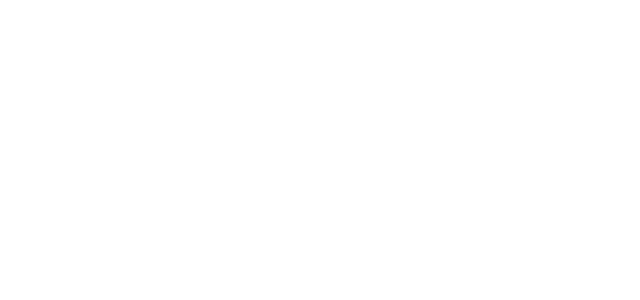
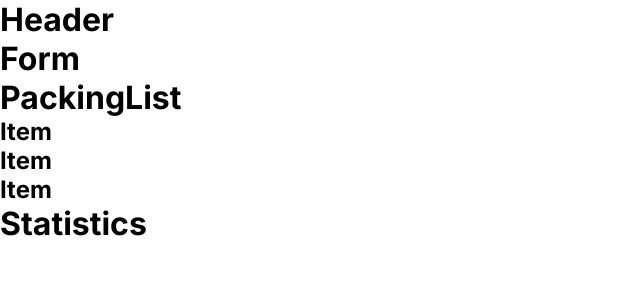
Before and after one commit to GlynWDavies-2022/my-suitcase, a React (Vite) app: page / in a window 1280 px wide. Shown: the top 300 px of the page, without its empty margins (0-640 px from the left). Built offline with nearby package versions, Linux system fonts and the light colour scheme.

Commit message:
Set up structure for application.

```diff
--- a/index.html
+++ b/index.html
@@ -1,4 +1,4 @@
-<!doctype html>
+<!DOCTYPE html>
 <html lang="en">
 
 <head>
--- a/src/App.jsx
+++ b/src/App.jsx
@@ -1,11 +1,18 @@
-import { useState } from 'react';
-import reactLogo from './assets/react.svg';
-import viteLogo from './assets/vite.svg';
-import heroImg from './assets/hero.png';
+import Form from './components/Form';
+import Header from './components/Header';
+import PackingList from './components/PackingList';
+import Statistics from './components/Statistics';
 import './App.css';
 
 function App() {
-    return <></>;
+    return (
+        <>
+            <Header />
+            <Form />
+            <PackingList />
+            <Statistics />
+        </>
+    );
 }
 
 export default App;
--- /dev/null
+++ b/src/components/Form.jsx
@@ -0,0 +1,9 @@
+function Form() {
+    return (
+        <>
+            <h1>Form</h1>
+        </>
+    );
+}
+
+export default Form;
--- /dev/null
+++ b/src/components/Header.jsx
@@ -0,0 +1,9 @@
+function Header() {
+    return (
+        <>
+            <h1>Header</h1>
+        </>
+    );
+}
+
+export default Header;
--- /dev/null
+++ b/src/components/Item.jsx
@@ -0,0 +1,9 @@
+function Item() {
+    return (
+        <>
+            <h2>Item</h2>
+        </>
+    );
+}
+
+export default Item;
--- /dev/null
+++ b/src/components/PackingList.jsx
@@ -0,0 +1,14 @@
+import Item from './Item';
+
+function PackingList() {
+    return (
+        <>
+            <h1>PackingList</h1>
+            <Item />
+            <Item />
+            <Item />
+        </>
+    );
+}
+
+export default PackingList;
--- /dev/null
+++ b/src/components/Statistics.jsx
@@ -0,0 +1,9 @@
+function Statistics() {
+    return (
+        <>
+            <h1>Statistics</h1>
+        </>
+    );
+}
+
+export default Statistics;
--- a/src/index.css
+++ b/src/index.css
@@ -0,0 +1,18 @@
+@import url('https://fonts.googleapis.com/css2?family=Inter:ital,opsz,wght@0,14..32,100..900;1,14..32,100..900&display=swap');
+
+* {
+    box-sizing: border-box;
+    margin: 0;
+    padding: 0;
+}
+
+:root {
+    font-family: 'Inter', sans-serif;
+}
+
+.inter-300 {
+    font-family: 'Inter', sans-serif;
+    font-optical-sizing: auto;
+    font-weight: normal;
+    font-style: normal;
+}
```
